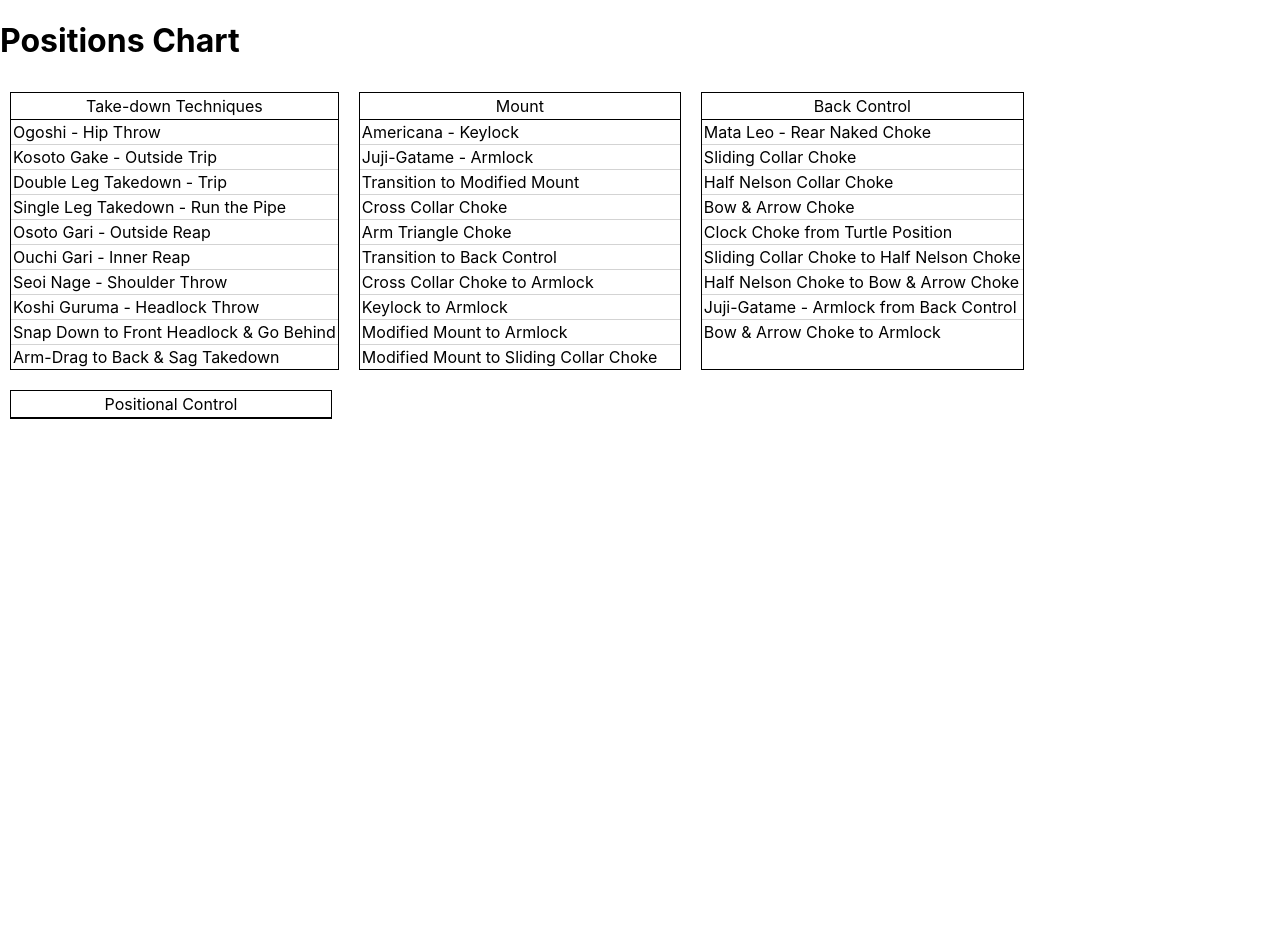
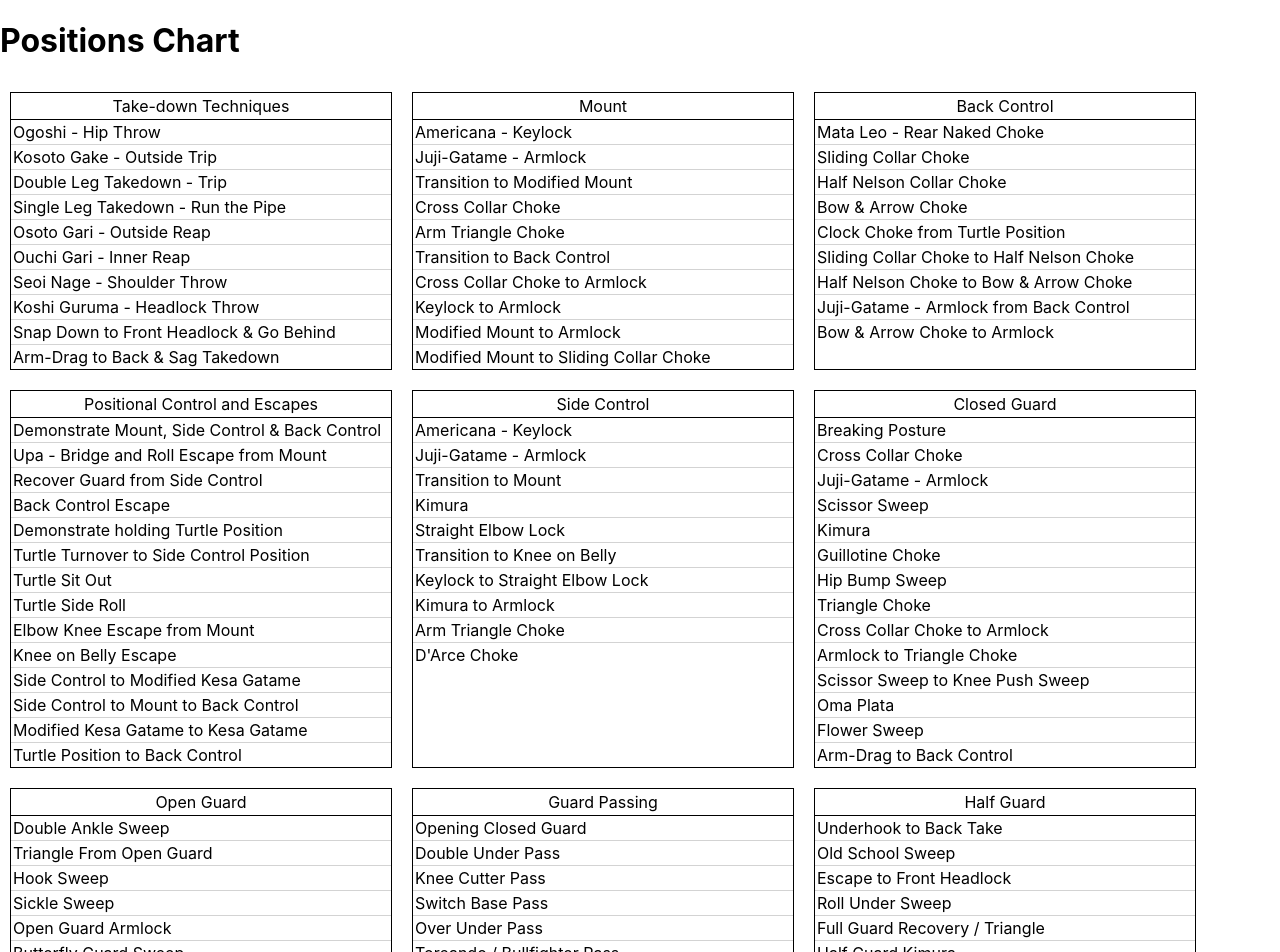
Before and after one commit to eugene-tang/bjj, a React (Create React App) app: page / in a window 1280 px wide. Shown: the top 952 px of the page. Before the commit the page ends 800 px from the top, so only its background shows below. Built offline with nearby package versions, Linux system fonts and the light colour scheme.

Commit message:
Add rest of techniques from spreadsheet. Expand technique container width.

```diff
--- a/src/components/PositionsChart.css
+++ b/src/components/PositionsChart.css
@@ -15,7 +15,7 @@
     list-style-type: none;
     border: 1px solid black;
     margin: 10px;
-    min-width: 320px;
+    min-width: 380px;
 }
 
 .positionName {
--- a/src/hardcodedPositions.ts
+++ b/src/hardcodedPositions.ts
@@ -52,12 +52,95 @@ export const hardcodedPositions: Position[] = [
     ]
   },
   {
-    positionName: 'Positional Control', techniques: []
+    positionName: 'Positional Control and Escapes',
+    techniques: [
+      { techniqueName: 'Demonstrate Mount, Side Control & Back Control', urls: [] },
+      { techniqueName: 'Upa - Bridge and Roll Escape from Mount', urls: [] },
+      { techniqueName: 'Recover Guard from Side Control', urls: [] },
+      { techniqueName: 'Back Control Escape', urls: [] },
+      { techniqueName: 'Demonstrate holding Turtle Position', urls: [] },
+      { techniqueName: 'Turtle Turnover to Side Control Position', urls: [] },
+      { techniqueName: 'Turtle Sit Out', urls: [] },
+      { techniqueName: 'Turtle Side Roll', urls: [] },
+      { techniqueName: 'Elbow Knee Escape from Mount', urls: [] },
+      { techniqueName: 'Knee on Belly Escape', urls: [] },
+      { techniqueName: 'Side Control to Modified Kesa Gatame', urls: [] },
+      { techniqueName: 'Side Control to Mount to Back Control', urls: [] },
+      { techniqueName: 'Modified Kesa Gatame to Kesa Gatame', urls: [] },
+      { techniqueName: 'Turtle Position to Back Control', urls: [] },
+    ]
   },
-  // { positionName: 'Escapes', techniques: [], urls: [] },
-  // { positionName: 'Side Control', techniques: [], urls: [] },
-  // { positionName: 'Closed Guard', techniques: [], urls: [] },
-  // { positionName: 'Open Guard', techniques: [], urls: [] },
-  // { positionName: 'Guard Passing', techniques: [], urls: [] },
-  // { positionName: 'Half Guard', techniques: [], urls: [] },
+  {
+    positionName: 'Side Control',
+    techniques: [
+      { techniqueName: 'Americana - Keylock', urls: [] },
+      { techniqueName: 'Juji-Gatame - Armlock', urls: [] },
+      { techniqueName: 'Transition to Mount', urls: [] },
+      { techniqueName: 'Kimura', urls: [] },
+      { techniqueName: 'Straight Elbow Lock', urls: [] },
+      { techniqueName: 'Transition to Knee on Belly', urls: [] },
+      { techniqueName: 'Keylock to Straight Elbow Lock', urls: [] },
+      { techniqueName: 'Kimura to Armlock', urls: [] },
+      { techniqueName: 'Arm Triangle Choke', urls: [] },
+      { techniqueName: `D'Arce Choke`, urls: [] },
+    ]
+  },
+  {
+    positionName: 'Closed Guard',
+    techniques: [
+      { techniqueName: 'Breaking Posture', urls: [] },
+      { techniqueName: 'Cross Collar Choke', urls: [] },
+      { techniqueName: 'Juji-Gatame - Armlock', urls: [] },
+      { techniqueName: 'Scissor Sweep', urls: [] },
+      { techniqueName: 'Kimura', urls: [] },
+      { techniqueName: 'Guillotine Choke', urls: [] },
+      { techniqueName: 'Hip Bump Sweep', urls: [] },
+      { techniqueName: 'Triangle Choke', urls: [] },
+      { techniqueName: 'Cross Collar Choke to Armlock', urls: [] },
+      { techniqueName: 'Armlock to Triangle Choke', urls: [] },
+      { techniqueName: 'Scissor Sweep to Knee Push Sweep', urls: [] },
+      { techniqueName: 'Oma Plata', urls: [] },
+      { techniqueName: 'Flower Sweep', urls: [] },
+      { techniqueName: 'Arm-Drag to Back Control', urls: [] },
+    ]
+  },
+  {
+    positionName: 'Open Guard',
+    techniques: [
+      { techniqueName: 'Double Ankle Sweep', urls: [] },
+      { techniqueName: 'Triangle From Open Guard', urls: [] },
+      { techniqueName: 'Hook Sweep', urls: [] },
+      { techniqueName: 'Sickle Sweep', urls: [] },
+      { techniqueName: 'Open Guard Armlock', urls: [] },
+      { techniqueName: 'Butterfly Guard Sweep', urls: [] },
+      { techniqueName: 'Butterfly Guard Arm-Drag to Back', urls: [] },
+    ]
+  },
+  {
+    positionName: 'Guard Passing',
+    techniques: [
+      { techniqueName: 'Opening Closed Guard', urls: [] },
+      { techniqueName: 'Double Under Pass', urls: [] },
+      { techniqueName: 'Knee Cutter Pass', urls: [] },
+      { techniqueName: 'Switch Base Pass', urls: [] },
+      { techniqueName: 'Over Under Pass', urls: [] },
+      { techniqueName: 'Toreando / Bullfighter Pass', urls: [] },
+      { techniqueName: 'Half Guard Tripod Pass', urls: [] },
+      { techniqueName: 'Hal Guard Hip Drop Pass', urls: [] },
+      { techniqueName: 'Open Guard Bullfighter to Knee Cut', urls: [] },
+      { techniqueName: 'Open Guard Bullfighter to Back Step', urls: [] },
+      { techniqueName: 'Open Guard Shoulder to Belt Pass', urls: [] },
+    ]
+  },
+  {
+    positionName: 'Half Guard',
+    techniques: [
+      { techniqueName: 'Underhook to Back Take', urls: [] },
+      { techniqueName: 'Old School Sweep', urls: [] },
+      { techniqueName: 'Escape to Front Headlock', urls: [] },
+      { techniqueName: 'Roll Under Sweep', urls: [] },
+      { techniqueName: 'Full Guard Recovery / Triangle', urls: [] },
+      { techniqueName: 'Half Guard Kimura', urls: [] },
+    ]
+  },
 ];
```
